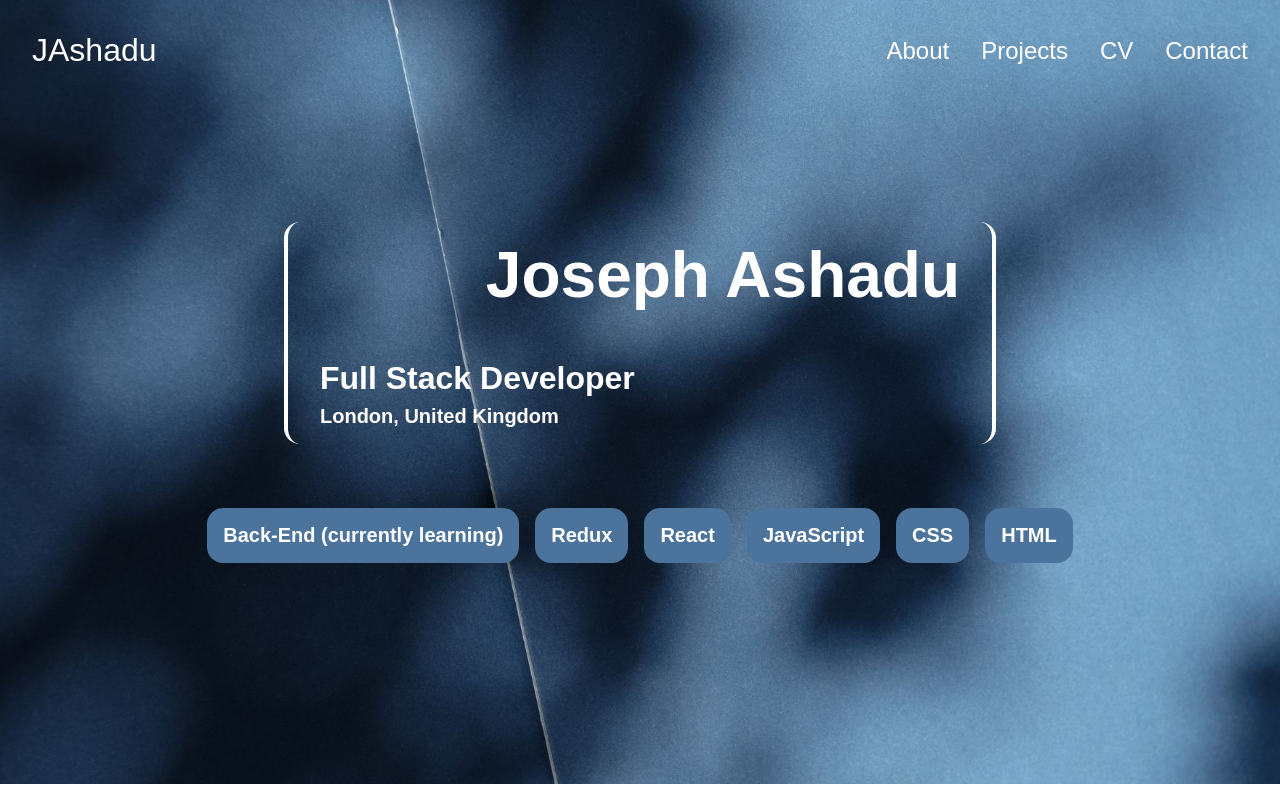
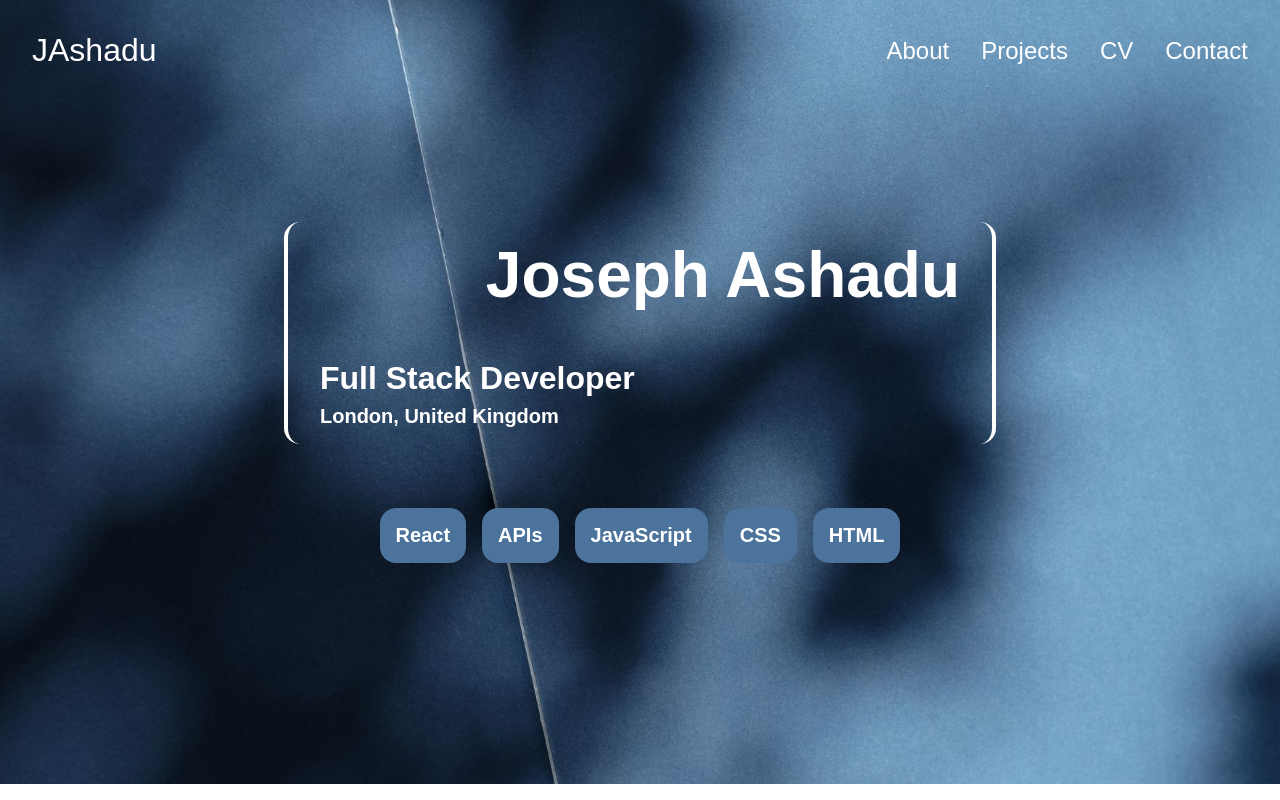
Before and after one commit to JAshadu/react_portfolio, a React (Create React App) app: page / in a window 1280 px wide. Shown: the top 800 px of the page. Built offline with nearby package versions, Linux system fonts and the light colour scheme.

Commit message:
Create new techSkills array using skills from projectInfo

```diff
--- a/src/resources/projectInfo.js
+++ b/src/resources/projectInfo.js
@@ -8,7 +8,7 @@
         img: mixedMessagesImg,
         link: 'https://jaa-mixedmessages.netlify.app/',
         description: 'A random sentence generator.',
-        skills: ['javascript'],
+        skills: ['HTML', 'CSS', 'JavaScript'],
     },
     {
         id: 2,
@@ -16,31 +16,23 @@
         img: calculatorImg,
         link: 'https://jaa-calculator.netlify.app/',
         description: 'Your standard calculator.',
-        skills: ['javascript'],
-    },
-    {
-        id: 3,
-        title: 'Youth Alive Fellowship Dartford',
-        img: calculatorImg,
-        link: '',
-        description: 'A random sentence generator.',
-        skills: ['react', 'javascript'],
+        skills: ['HTML', 'CSS', 'JavaScript'],
     },
     {
         id: 4,
         title: 'Jammming',
         img: calculatorImg,
-        link: '',
-        description: 'A random sentence generator.',
-        skills: ['react', 'javascript'],
+        link: 'https://jaa-jammming.netlify.app/',
+        description: 'Search for songs from Spotify and add them to your playlist.',
+        skills: ['HTML', 'CSS', 'JavaScript', 'APIs', 'React'],
     },
     {
         id: 5,
         title: 'Portfolio',
         img: calculatorImg,
-        link: '',
-        description: 'A random sentence generator.',
-        skills: ['react', 'javascript'],
+        link: 'https://jashadu.netlify.app/',
+        description: 'My portfolio.',
+        skills: ['HTML', 'CSS', 'JavaScript', 'React'],
     },
 ]
 
--- a/src/resources/techSkills.js
+++ b/src/resources/techSkills.js
@@ -1,28 +1,42 @@
-const techSkills = [
-    {
-        id: 1,
-        skill: 'HTML',
-    },
-    {
-        id: 2,
-        skill: 'CSS',
-    },
-    {
-        id: 3,
-        skill: 'JavaScript',
-    },
-    {
-        id: 4,
-        skill: 'React',
-    },
-    {
-        id: 5,
-        skill: 'Redux',
-    },
-    {
-        id: 6,
-        skill: 'Back-End (currently learning)',
-    },
-]
+import projectInfo from "./projectInfo";
 
+const projectSkills = [...new Set(projectInfo.flatMap(project => project.skills))]
+
+const techSkills = []
+
+const addSkillstoArray = () => {
+    for(let i = 0; i < projectSkills.length; i++) {
+        techSkills.push({
+            id: i+1,
+            skill: projectSkills[i]
+        })
+    }
+}
+
+addSkillstoArray()
+/*
+const newSkills = ['Redux', 'Back-End']
+const currentlyLearning = []
+
+const addLearningText = () => {
+    for(let j = 0; j < newSkills.length; j++) {
+        currentlyLearning.push(newSkills[j] + ' (Currently learning)')
+    }
+}
+
+addLearningText()
+
+const addCurrentlyLearning = () => {
+    for(let k = 0; k < currentlyLearning.length; k++) {
+        techSkills.push({
+            id: techSkills.length+k,
+            skill: currentlyLearning[k]
+        })
+    }
+}
+
+addCurrentlyLearning()
+
+console.log(techSkills)
+*/
 export default techSkills;
```
